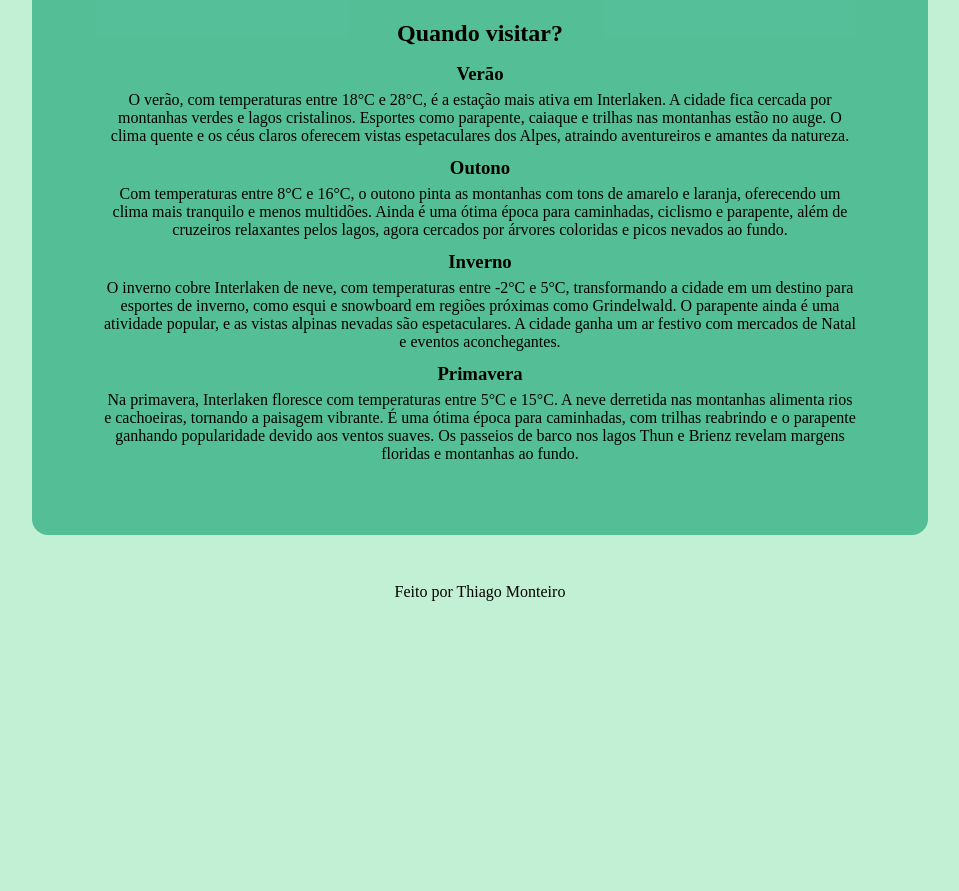
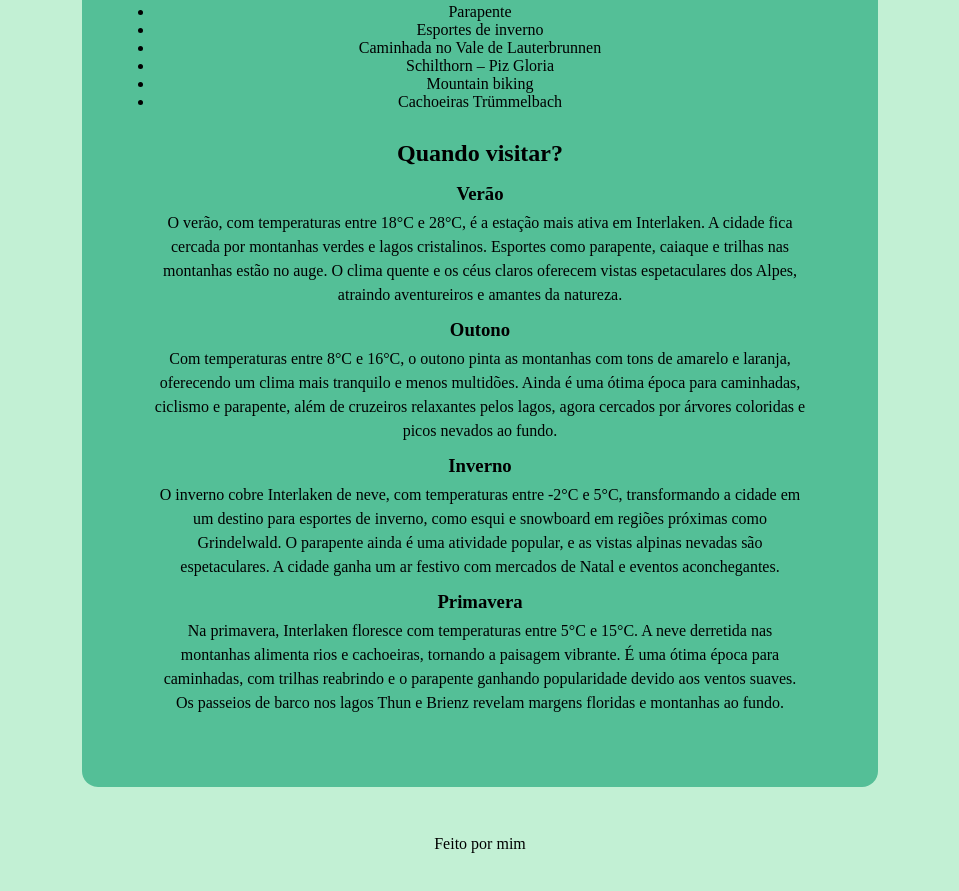
Before and after one commit to thiagosmm/vacation-spot-rs, a plain HTML site: page index.html in a window 1280 px wide. Shown: the part 1233-2124 px from the top of the page, without its empty margins (160-1119 px from the left). Before the commit the page ends 1882 px from the top, so only its background shows below. Drawn offline with Linux system fonts and the light colour scheme; a web font is replaced by a local one.

Commit message:
espaçamentos, fontes e margens

```diff
--- a/index.html
+++ b/index.html
@@ -66,6 +66,6 @@
       </p>
     </section>
   </div>
-  <footer>Feito por Thiago Monteiro</footer>
+  <footer>Feito por mim</footer>
 </body>
 </html>
--- a/style.css
+++ b/style.css
@@ -20,7 +20,7 @@
 #container {
   background-color: #099d6e97;
   text-align: center;
-  width: 800px;
+  width: 700px;
   margin: 48px auto 24px;
   padding: 48px;
   border-radius: 16px;
@@ -46,6 +46,11 @@
   margin: 12px auto 6px;
 }
 
+p {
+  font-size: 16px;
+  line-height: 150%;
+}
+
 footer {
   text-align: center;
   margin: 48px auto;
```
